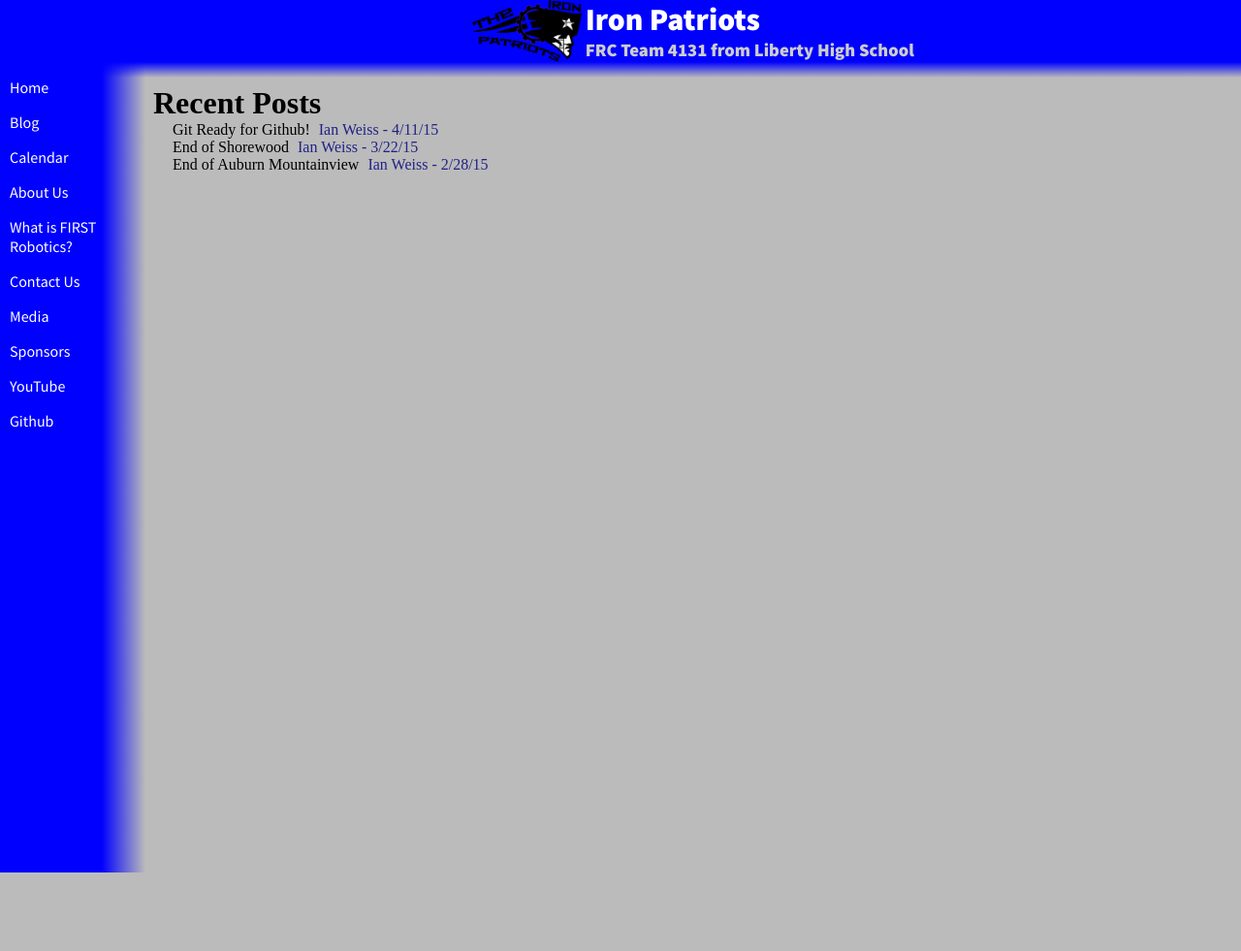
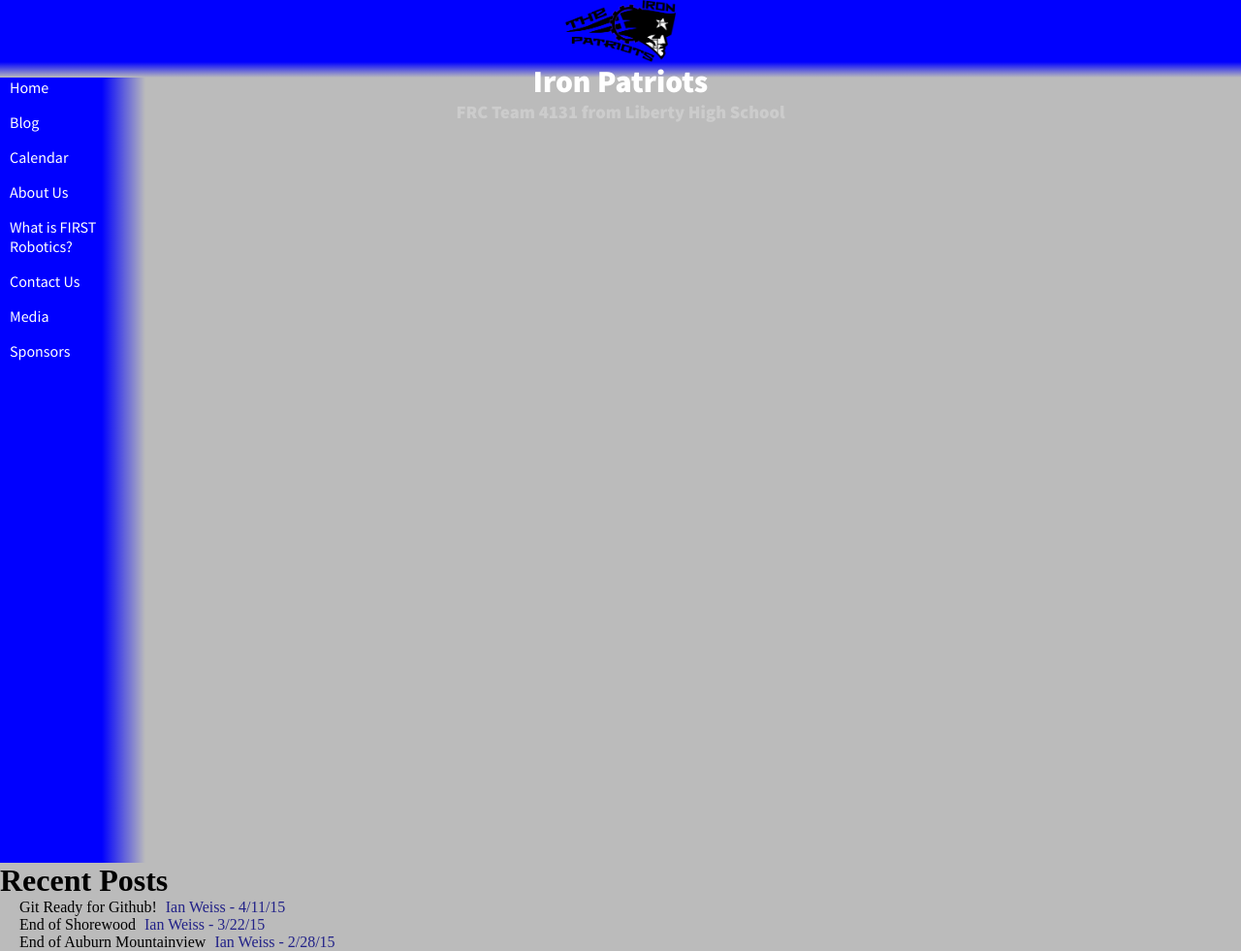
Before and after one commit to katiebugmoon/FRC4131.github.io, a Jekyll site: the page built from blog.html, in a window 1280 px wide. Shown: the whole page at 97% size. Built offline with Jekyll 4.4.1, drawn with Linux system fonts in a browser that asks for light colours; nearby versions of some CDN libraries; before the commit the page ends 900 px from its top, so only the background shows below that.

Commit message:
Remove unused layout; move changes to correct layout

```diff
--- a/_layouts/page.html
+++ b/_layouts/page.html
@@ -1,30 +1,19 @@
 <html>
 	{% include head.html %}
 	<body>
-		<div id="header-wrapper">
-			<div id="filler"></div>
-			<div id="header">
-				<img id="logo" src="{{ site.baseurl }}/res/img/logo.png"/>
-				<div id="header-text">
-					<h1 id="title">Iron Patriots</h1>
-					<h3 id="tagline">FRC Team 4131 from Liberty High School</h3>
-				</div>
+		<div id="header">
+			<img id="logo" src="/res/img/logo.png"/>
+			<h1 id="title">Iron Patriots</h1>
+			<h3 id="tagline">FRC Team 4131 from Liberty High School</h3>
+		</div>
+		<div style="width:100%; height:90%;">
+			<div id="sidebar">
+				<!-- <a href="/blog">Blog</a> -->
+				{% for section in site.sections %}
+					<a href="{{ site.baseurl }}{{ section.url }}">{{ section.text }}</a>
+				{% endfor %}
 			</div>
-		</div>
-		<div id="wrapper">
-			<nav id="sidebar">
-				<a href="{{ site.baseurl }}/">Home</a>
-				<a href="{{ site.baseurl }}/blog">Blog</a>
-				<a href="{{ site.baseurl }}/calendar">Calendar</a>
-				<a href="{{ site.baseurl }}/about">About Us</a>
-				<a href="{{ site.baseurl }}/first">What is FIRST Robotics?</a>
-				<a href="{{ site.baseurl }}/contact">Contact Us</a>
-				<a href="{{ site.baseurl }}/media">Media</a>
-				<a href="{{ site.baseurl }}/sponsorship">Sponsors</a>
-				<a href="https://www.youtube.com/channel/UC4yU-32WIU4Czi8nTdSphrQ" target="_blank">YouTube</a>
-				<a href="https://github.com/{{ site.github_username }}" target="_blank">Github</a>
-			</nav>
-			<div id="content" {% if page.align %}style="text-align:{{ page.align }}"{% endif %}>
+			<div id="content-wrapper">
 				{{ content }}
 			</div>
 		</div>
```
Also changed, not shown: _layouts/base.html (deleted, +0 -21 lines).
